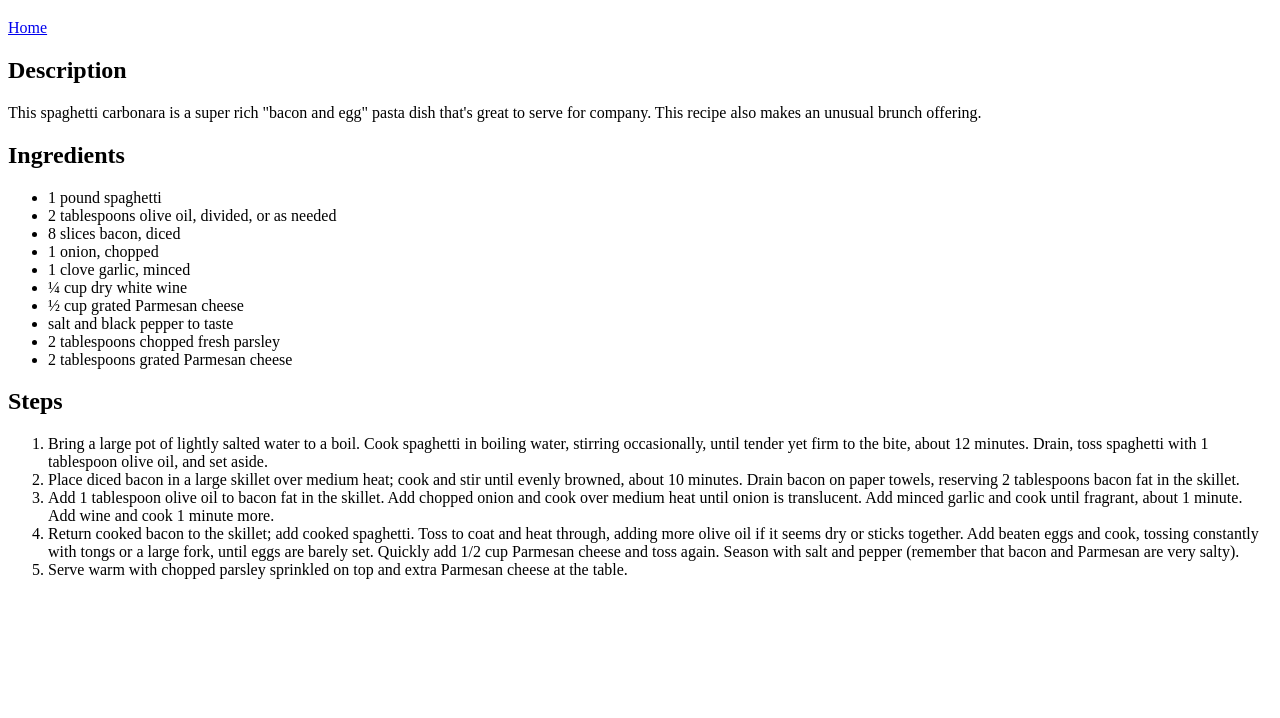
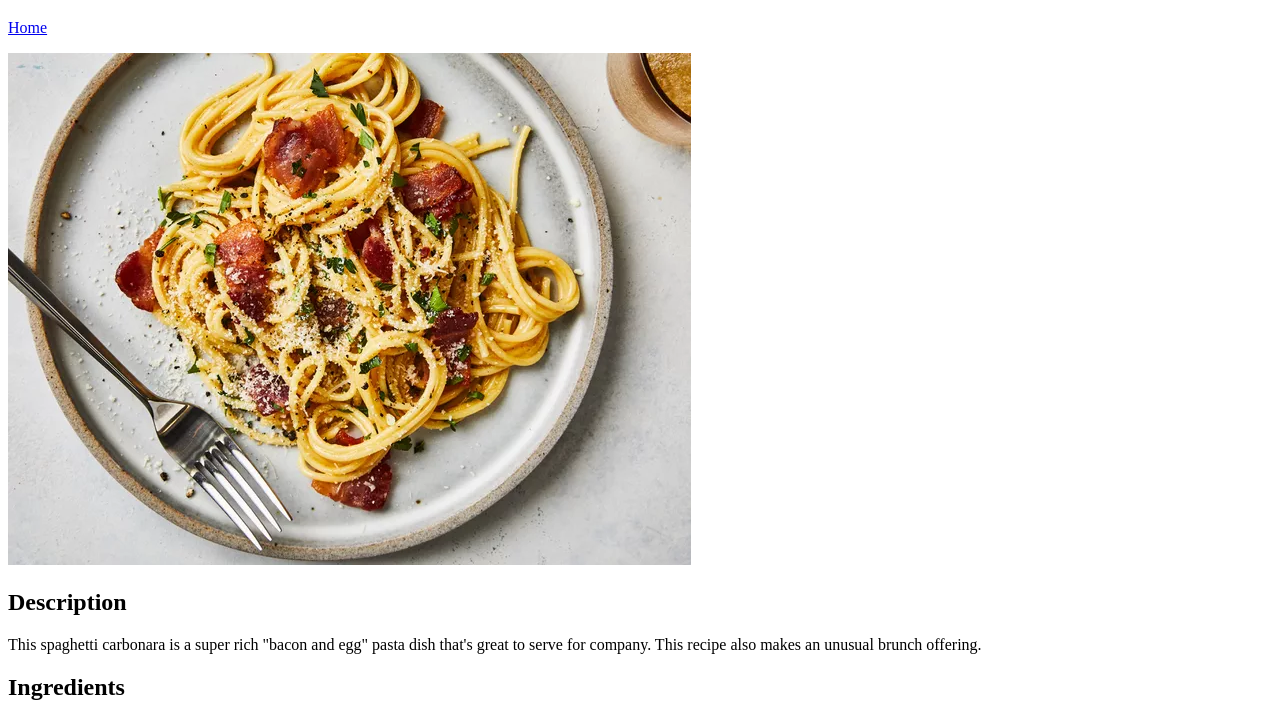
Before and after one commit to sionct/odin-recipes, a plain HTML site: page recipes/spaghetti-carbonara.html in a window 1280 px wide. Shown: the part 61-779 px from the top of the page. Drawn offline with Linux system fonts and the light colour scheme.

Commit message:
Add image to 2 new recipe pages with alt and width
Prevent pages to jump and flash and provide all users needed

```diff
--- a/recipes/spaghetti-carbonara.html
+++ b/recipes/spaghetti-carbonara.html
@@ -8,6 +8,7 @@
 <body>
   <h1>Spaghetti Carbonara</h1>
   <p><a href="/index.html">Home</a></p>
+  <img src="/images/spaghetti-carbonara.webp" alt="Spaghetti Carbonara" width="683" height="512">
   <h2>Description</h2>
   <p>This spaghetti carbonara is a super rich "bacon and egg" pasta dish that's great to serve for company. This recipe also makes an unusual brunch offering.</p>
   <h2>Ingredients</h2>
```
Also changed, not shown: recipes/mulligatawny-soup.html (+1 -0 lines).
